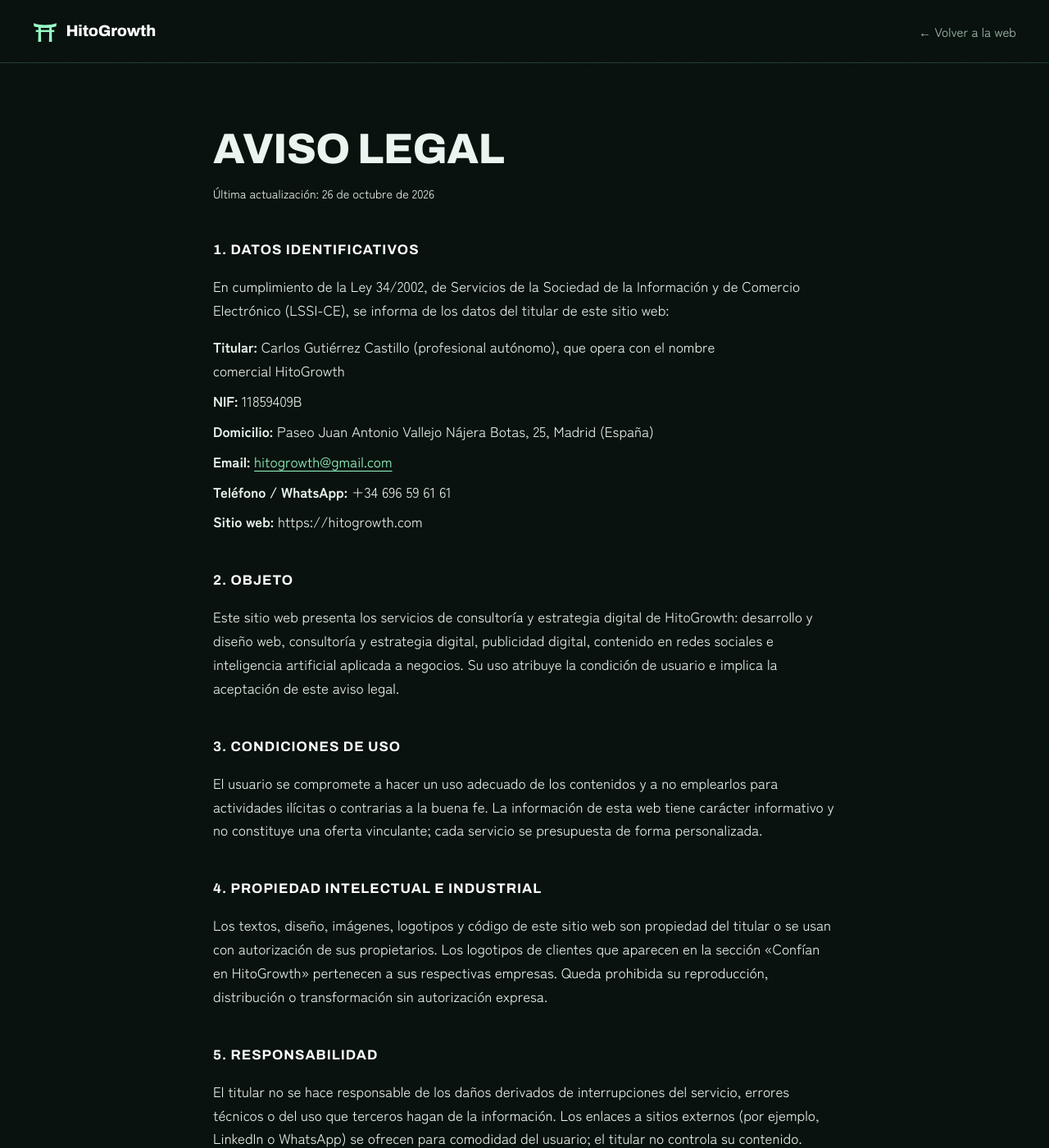
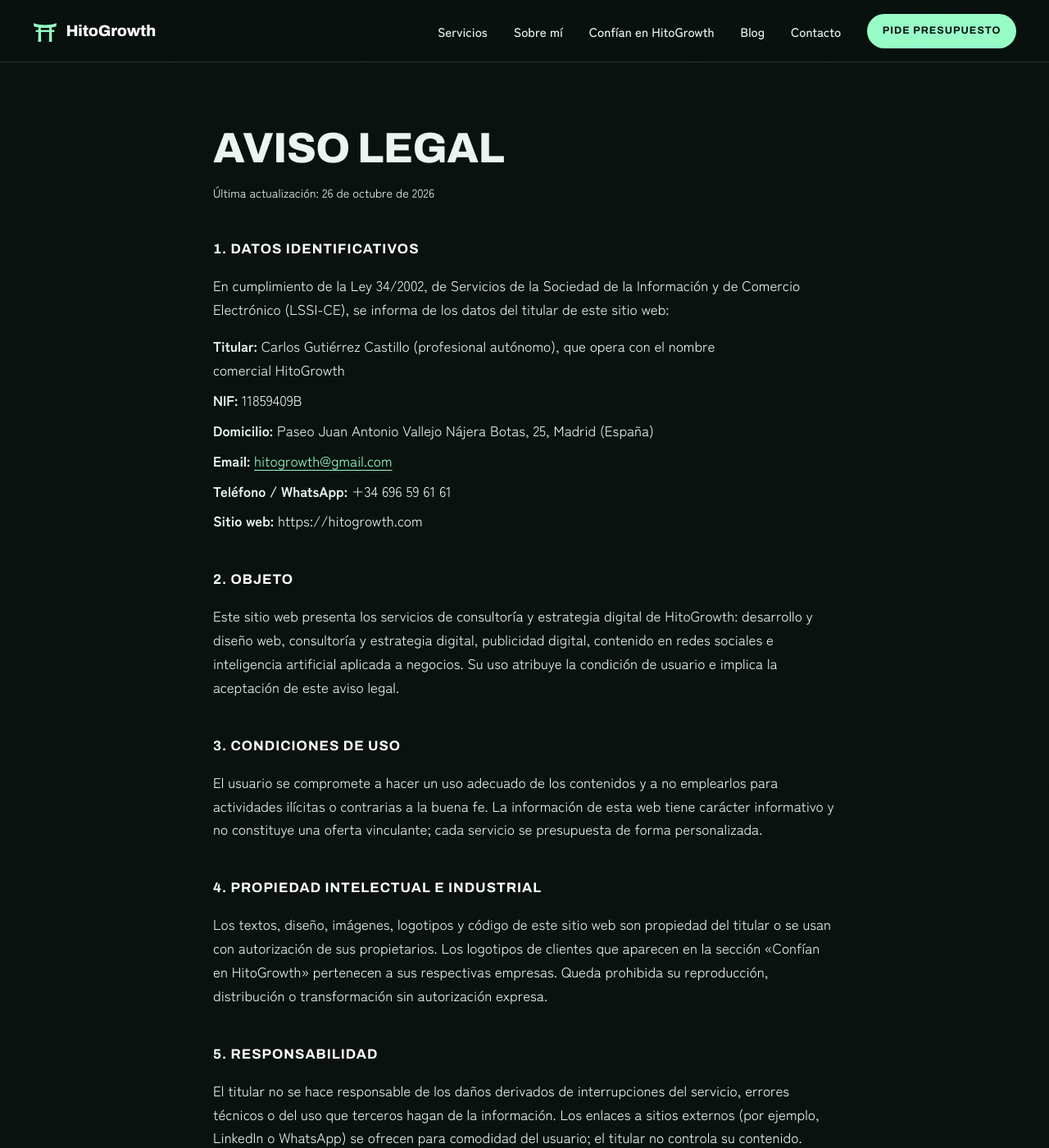
Before and after one commit to HitoGrowth/hitogrowth-web, a Jekyll site: the page built from aviso-legal.html, in a window 1280 px wide and 1400 px high. Shown: the whole window at 82% size. Built offline with Jekyll 4.4.1, drawn with Linux system fonts in a browser that asks for light colours.

Commit message:
Menú completo en el blog

```diff
--- a/404.html
+++ b/404.html
@@ -14,7 +14,7 @@ sitemap: false
   <link rel="preconnect" href="https://fonts.googleapis.com">
   <link rel="preconnect" href="https://fonts.gstatic.com" crossorigin>
   <link href="https://fonts.googleapis.com/css2?family=Archivo:wdth,wght@62..125,400..900&family=Zen+Kaku+Gothic+New:wght@400;500;700&display=swap" rel="stylesheet">
-  <link rel="stylesheet" href="/styles.css?v=15">
+  <link rel="stylesheet" href="/styles.css?v=16">
   <style>
     .lost {
       min-height: 100svh; display: grid; place-items: center; text-align: center; padding: 2rem var(--gutter);
--- a/_includes/head.html
+++ b/_includes/head.html
@@ -18,4 +18,4 @@
   <link rel="preconnect" href="https://fonts.googleapis.com">
   <link rel="preconnect" href="https://fonts.gstatic.com" crossorigin>
   <link href="https://fonts.googleapis.com/css2?family=Archivo:wdth,wght@62..125,400..900&family=Zen+Kaku+Gothic+New:wght@400;500;700&display=swap" rel="stylesheet">
-  <link rel="stylesheet" href="/styles.css?v=15">
+  <link rel="stylesheet" href="/styles.css?v=16">
--- a/_includes/site-nav.html
+++ b/_includes/site-nav.html
@@ -1,10 +1,34 @@
-  <header class="legal-nav">
-    <div class="container legal-nav__inner">
-      <a class="brand" href="/" aria-label="HitoGrowth, volver al inicio">{% include torii.html %}<span class="brand__name">HitoGrowth</span></a>
-      <nav class="legal-nav__links" aria-label="Principal">
+  <!-- Menú de las páginas del blog y legales: mismos apartados que la portada -->
+  <header class="nav is-solid" data-nav>
+    <div class="nav__inner">
+      <a class="brand" href="/" aria-label="HitoGrowth, ir al inicio">{% include torii.html %}<span class="brand__name">HitoGrowth</span></a>
+      <nav class="nav__links" id="menu" aria-label="Principal">
         <a href="/#servicios">Servicios</a>
-        <a href="/blog/"{% if page.url == '/blog/' %} aria-current="page"{% endif %}>Blog</a>
-        <a class="btn btn--primary btn--sm" href="/#contacto">Pide presupuesto</a>
+        <a href="/#sobre-mi">Sobre mí</a>
+        <a href="/#confian">Confían en HitoGrowth</a>
+        <a href="/blog/"{% if page.url contains '/blog/' %} aria-current="page"{% endif %}>Blog</a>
+        <a href="/#contacto">Contacto</a>
+        <a class="btn btn--primary btn--sm nav__cta" href="/#contacto">Pide presupuesto</a>
       </nav>
+      <button class="nav__toggle" type="button" aria-expanded="false" aria-controls="menu" data-menu-toggle>
+        <span class="sr-only">Abrir menú</span>
+        <svg viewBox="0 0 24 24" aria-hidden="true"><path class="l1" d="M3 7h18"/><path class="l2" d="M3 12h18"/><path class="l3" d="M3 17h18"/></svg>
+      </button>
     </div>
   </header>
+  <script>
+    (function () {
+      var menu = document.getElementById('menu');
+      var toggle = document.querySelector('[data-menu-toggle]');
+      function setMenu(open) {
+        menu.classList.toggle('is-open', open);
+        toggle.setAttribute('aria-expanded', String(open));
+        toggle.querySelector('.sr-only').textContent = open ? 'Cerrar menú' : 'Abrir menú';
+        document.body.classList.toggle('menu-open', open);
+      }
+      toggle.addEventListener('click', function () { setMenu(!menu.classList.contains('is-open')); });
+      menu.querySelectorAll('a').forEach(function (a) { a.addEventListener('click', function () { setMenu(false); }); });
+      document.addEventListener('keydown', function (e) { if (e.key === 'Escape' && menu.classList.contains('is-open')) { setMenu(false); toggle.focus(); } });
+      window.matchMedia('(min-width: 1081px)').addEventListener('change', function (e) { if (e.matches) setMenu(false); });
+    })();
+  </script>
--- a/aviso-legal.html
+++ b/aviso-legal.html
@@ -12,18 +12,10 @@
   <link rel="preconnect" href="https://fonts.googleapis.com">
   <link rel="preconnect" href="https://fonts.gstatic.com" crossorigin>
   <link href="https://fonts.googleapis.com/css2?family=Archivo:wdth,wght@62..125,400..900&family=Zen+Kaku+Gothic+New:wght@400;500;700&display=swap" rel="stylesheet">
-  <link rel="stylesheet" href="styles.css?v=15">
+  <link rel="stylesheet" href="styles.css?v=16">
 </head>
 <body class="legal-page">
-  <header class="legal-nav">
-    <div class="container legal-nav__inner">
-      <a class="brand" href="./" aria-label="HitoGrowth, volver al inicio">
-        <svg class="brand__mark" viewBox="0 0 32 28" aria-hidden="true"><path d="M1 3.5C10 6.6 22 6.6 31 3.5L30.4 7.6C22 10.2 10 10.2 1.6 7.6Z"/><rect x="4" y="12.4" width="24" height="2.6"/><path d="M7.4 8.6h3.1L10.9 28H7Z"/><path d="M21.5 8.6h3.1L25 28h-3.9Z"/></svg>
-        <span class="brand__name">HitoGrowth</span>
-      </a>
-      <a class="legal-back" href="./">← Volver a la web</a>
-    </div>
-  </header>
+{% include site-nav.html %}
   <main class="container legal">
     <h1 class="section-title">Aviso legal</h1>
     <p class="legal__updated">Última actualización: 26 de octubre de 2026</p>
--- a/index.html
+++ b/index.html
@@ -26,7 +26,7 @@
   <link href="https://fonts.googleapis.com/css2?family=Archivo:wdth,wght@62..125,400..900&family=Zen+Kaku+Gothic+New:wght@400;500;700&display=swap" rel="stylesheet">
 
   <!-- Si cambias styles.css o script.js, sube el número de "?v=" para que el navegador cargue la versión nueva -->
-  <link rel="stylesheet" href="styles.css?v=15">
+  <link rel="stylesheet" href="styles.css?v=16">
 </head>
 <body>
 
--- a/styles.css
+++ b/styles.css
@@ -976,3 +976,10 @@ p, li, dd, blockquote { text-wrap: pretty; }
 .post-cta { margin-top: clamp(3rem, 6vw, 4.5rem); padding-top: 2rem; border-top: 1px solid var(--line-strong); display: grid; gap: 1rem; justify-items: start; }
 .post-cta__title { font-family: var(--font-display); font-stretch: 112%; font-weight: 800; font-size: 1.5rem; text-transform: uppercase; }
 .post-cta p { color: var(--text-dim); max-width: 52ch; }
+
+/* Menú completo en páginas del blog y legales (cabecera fija, ya sólida) */
+.blog-page, .legal-page { padding-top: var(--nav-h); }
+.nav__links a[aria-current="page"]:not(.btn) { color: var(--mint); }
+@media (min-width: 1081px) {
+  .nav__links a[aria-current="page"]:not(.btn)::after { transform: scaleX(1); }
+}
```
Also changed, not shown: privacidad.html (+2 -10 lines).
